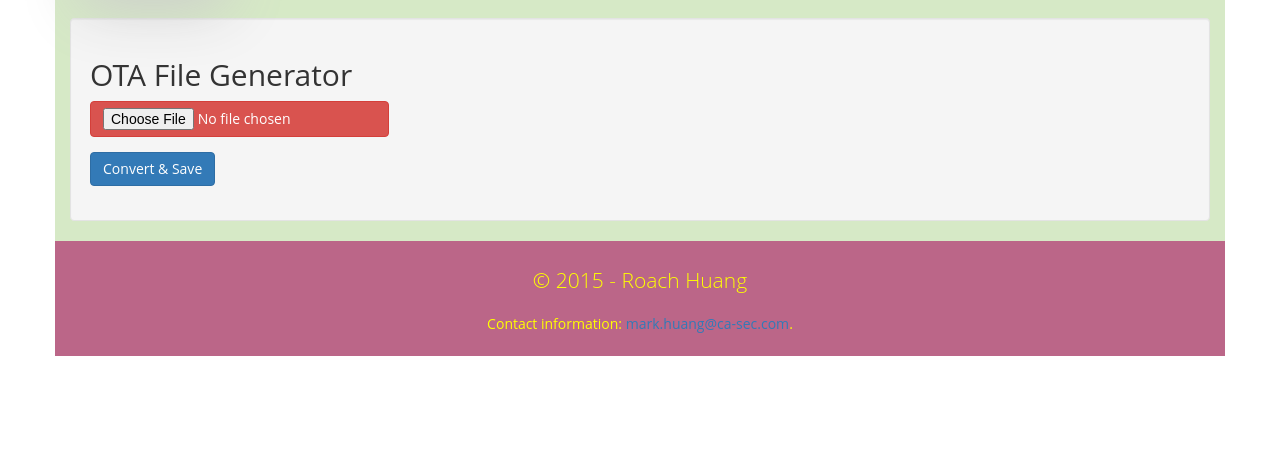
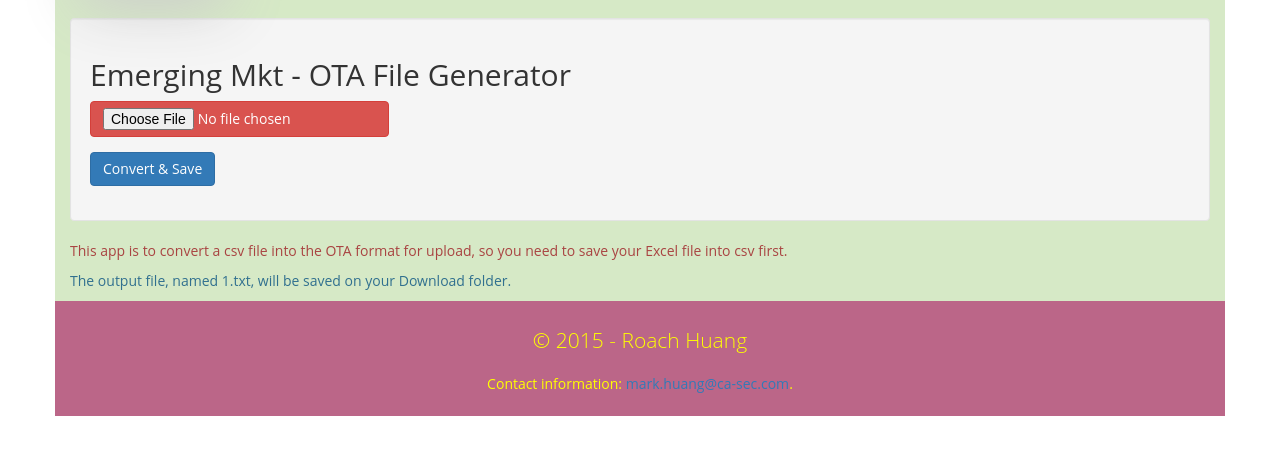
Before and after one commit to roachhuang/ota, a website: page index.html in a window 1280 px wide. Shown: the part 194-648 px from the top of the page. Drawn offline with nearby package versions, Linux system fonts and the light colour scheme; files that its build step writes are made by us from their sources.

Commit message:
add info for users

```diff
--- a/readLocalFile.html
+++ b/readLocalFile.html
@@ -1,9 +1,19 @@
 <div class="well">
-    <h2>OTA File Generator</h2>
+    <h2>Emerging Mkt - OTA File Generator</h2>
+<!--
+    <form class='form-group' ng-submit="import()">
+        <input class='form-control' type="file" id='fileInput' accept=".csv">
+        <input class='form-control' type="submit">
+    </form>
+-->
+
     <div class="form-group">
-        <label class="btn btn-danger"><input type='file', id='fileInput'  class="form-control-sm"/></label>
+        <label class="btn btn-danger"><input type='file' accept=".csv" id='fileInput'  class="form-control-sm"/></label>
     </div>
     <div class="form-group">
         <button type='button' class='form-control-sm btn btn-primary' ng-click="import()">Convert & Save</button>
     </div>
 </div>
+<p class="text-danger">This app is to convert a csv file into the OTA format for upload, so you need to save your
+    Excel file into csv first.</p>
+<p class="text-info">The output file, named 1.txt, will be saved on your Download folder.</p>
```
